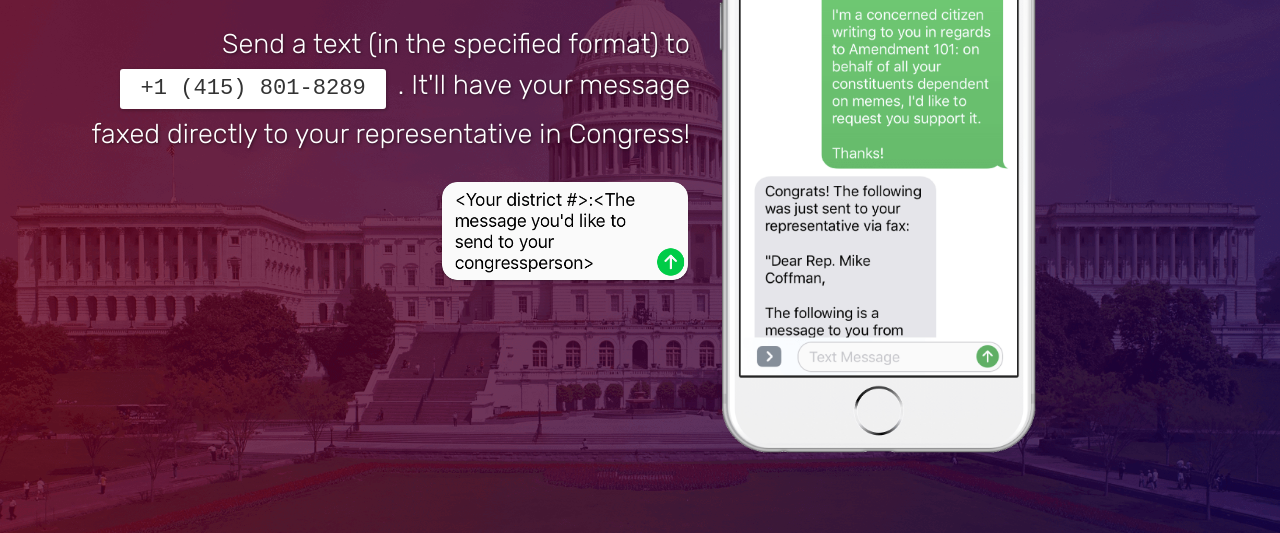
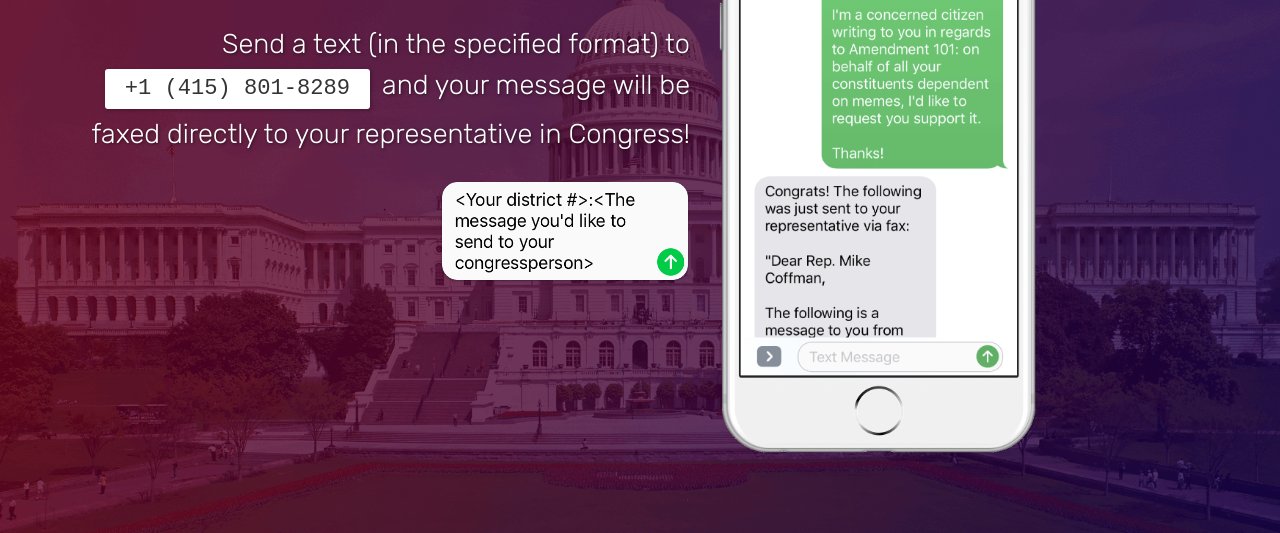
Before and after one commit to krrishd/text-your-rep, a plain HTML site: page index.html in a window 1280 px wide. Shown: the part 234-767 px from the top of the page. Drawn offline with Linux system fonts and the light colour scheme; a web font is replaced by a local one.

Commit message:
Made copy more understandable

```diff
--- a/index.html
+++ b/index.html
@@ -11,7 +11,7 @@
         <p>
           <span>Send a text (in the specified format) to </span>
           <span class="number">+1 (415) 801-8289</span>
-          <span>. It'll have your message faxed directly to your representative in Congress!</span>
+          <span> and your message will be faxed directly to your representative in Congress!</span>
         </p>
         <img src="img/format.png" class="format">
       </div>
```
